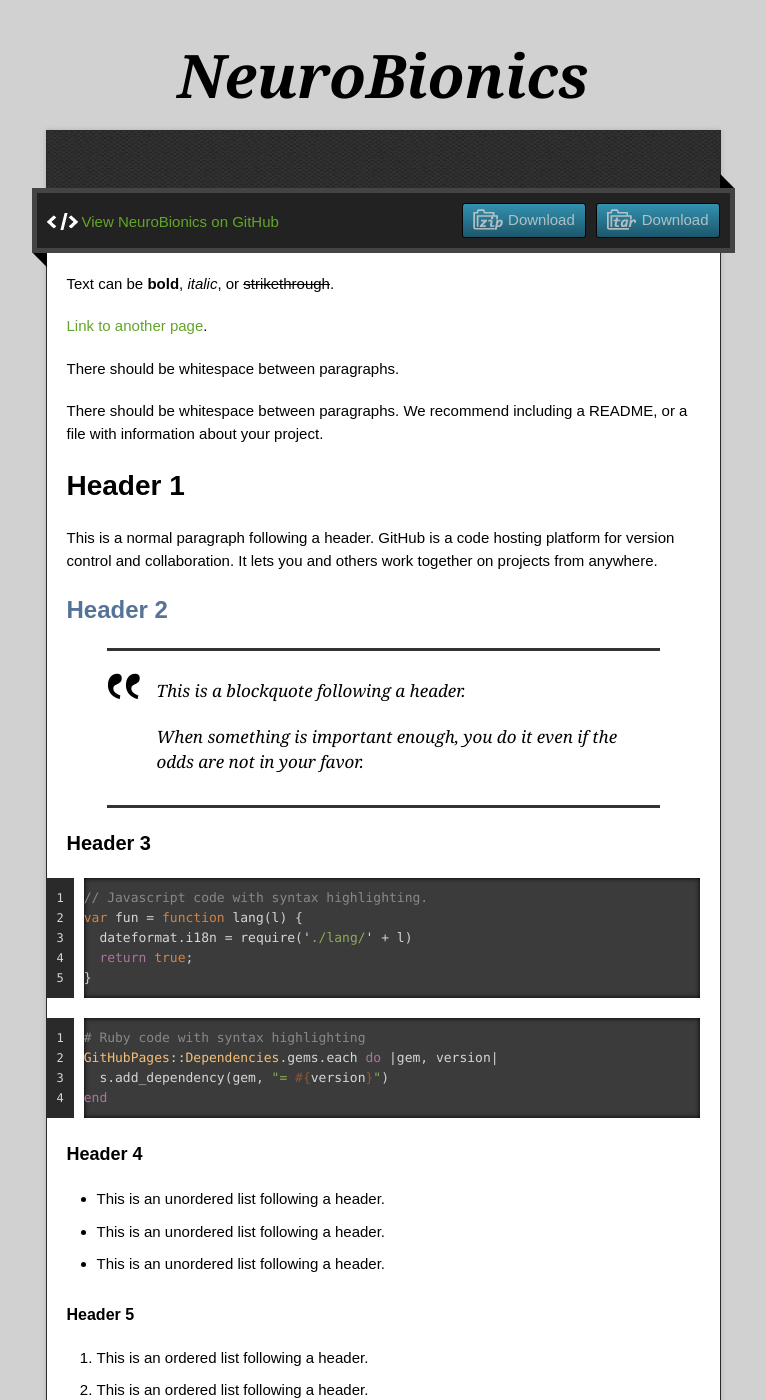
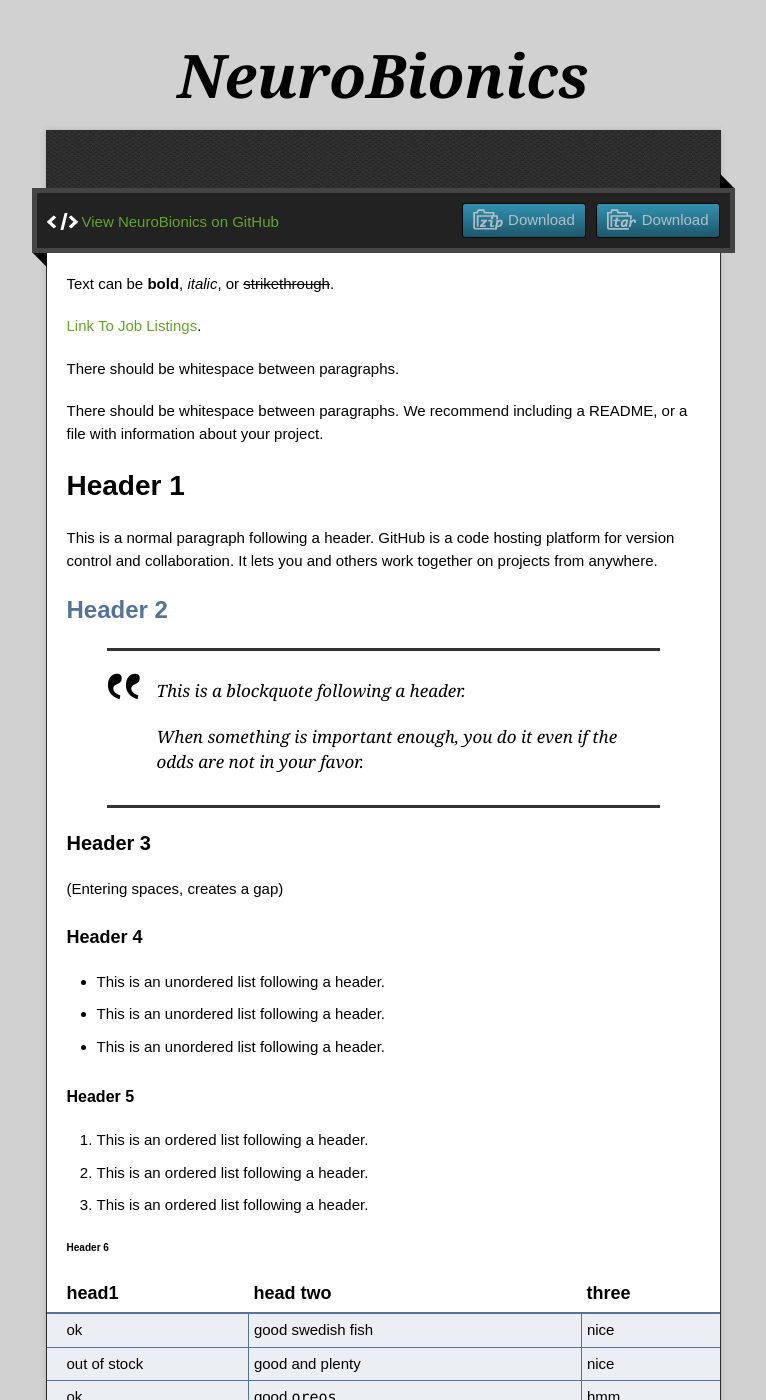
Before and after one commit to EricAndCo/NeuroBionics, a Jekyll site: the page built from index.md, in a window 1280 px wide and 1400 px high. Shown: the whole window, without its empty margins (257-1023 px from the left). Built offline with Jekyll 4.4.1, drawn with Linux system fonts in a browser that asks for light colours; the repository's description, which GitHub fills in, is left out.

Commit message:
Update index.md

````diff
--- a/index.md
+++ b/index.md
@@ -4,7 +4,7 @@
 
 Text can be **bold**, _italic_, or ~~strikethrough~~.
 
-[Link to another page](./Job-Listings.html).
+[Link To Job Listings](./Job-Listings.html).
 
 There should be whitespace between paragraphs.
 
@@ -22,21 +22,14 @@
 
 ### Header 3
 
-```js
-// Javascript code with syntax highlighting.
-var fun = function lang(l) {
-  dateformat.i18n = require('./lang/' + l)
-  return true;
-}
-```
 
-```ruby
-# Ruby code with syntax highlighting
-GitHubPages::Dependencies.gems.each do |gem, version|
-  s.add_dependency(gem, "= #{version}")
-end
-```
 
+
+
+
+
+
+ (Entering spaces, creates a gap)
 #### Header 4
 
 *   This is an unordered list following a header.
````
